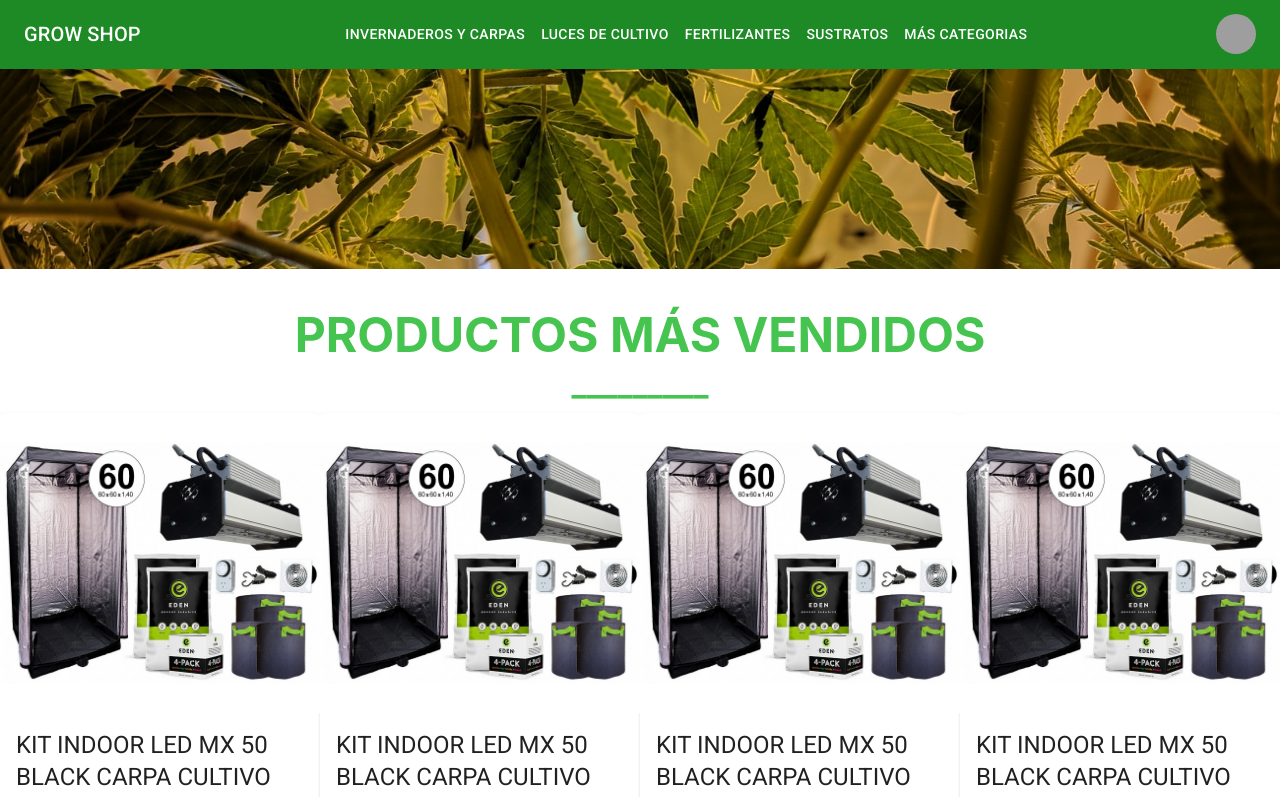
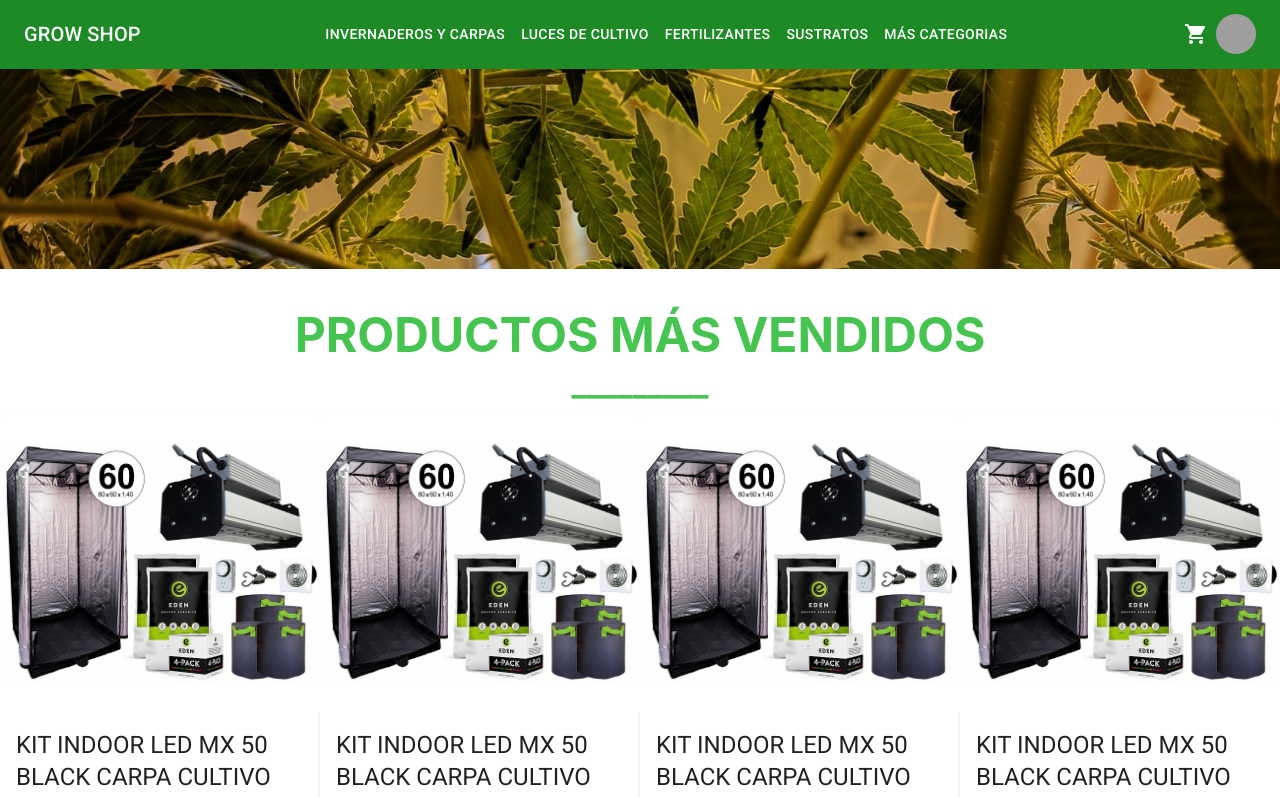
Before and after one commit to RibLucas23/Grow-Shop, a React (Create React App) app: page / in a window 1280 px wide. Shown: the top 797 px of the page. Built offline with nearby package versions, Linux system fonts and the light colour scheme; grey boxes are pictures that could not be loaded.

Commit message:
agregue carrito de compras

```diff
--- /dev/null
+++ b/src/componentes/CarritoNav.jsx
@@ -0,0 +1,13 @@
+import React from "react";
+import ShoppingCartIcon from '@mui/icons-material/ShoppingCart';
+import { IconButton } from "@mui/material";
+export default function CarritoNav() {
+    return (
+        <>
+            <IconButton aria-label="ShoppingCartIcon">
+                <ShoppingCartIcon htmlColor="white" />
+
+            </IconButton>
+        </>
+    );
+}
--- a/src/componentes/ResponsiveAppBar.jsx
+++ b/src/componentes/ResponsiveAppBar.jsx
@@ -11,6 +11,7 @@ import Avatar from '@mui/material/Avatar';
 import Button from '@mui/material/Button';
 import Tooltip from '@mui/material/Tooltip';
 import MenuItem from '@mui/material/MenuItem';
+import CarritoNav from './CarritoNav';
 
 const pages = ['Invernaderos y Carpas', 'Luces de cultivo', 'Fertilizantes', 'Sustratos', 'Más Categorias'];
 const settings = ['Profile', 'Account', 'Dashboard', 'Logout'];
@@ -38,6 +39,7 @@ const ResponsiveAppBar = () => {
         <AppBar className='navBar' position="static">
             <Container maxWidth="xl">
                 <Toolbar disableGutters>
+                    {/* titulo ventana pc escritorio */}
                     <Typography
                         variant="h6"
                         noWrap
@@ -46,7 +48,7 @@ const ResponsiveAppBar = () => {
                     >
                         GROW SHOP
                     </Typography>
-
+                    {/* Box menu ventana escritorio */}
                     <Box sx={{ flexGrow: 1, display: { xs: 'flex', md: 'none' } }}>
                         <IconButton
                             size="large"
@@ -83,6 +85,7 @@ const ResponsiveAppBar = () => {
                             ))}
                         </Menu>
                     </Box>
+                    {/* Titulo menu vista celular */}
                     <Typography
                         variant="h6"
                         noWrap
@@ -102,6 +105,9 @@ const ResponsiveAppBar = () => {
                             </Button>
                         ))}
                     </Box>
+
+                    {/* Carrito de compras  */}
+                    <CarritoNav />
 
                     <Box sx={{ flexGrow: 0 }}>
                         <Tooltip title="Open settings">
```
